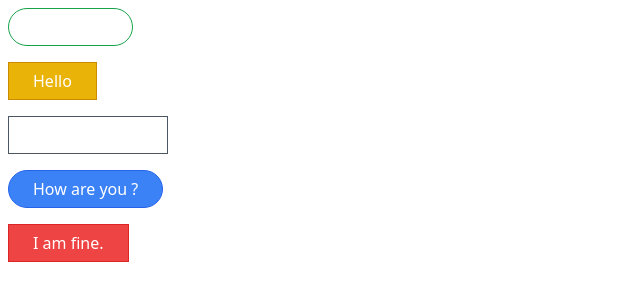
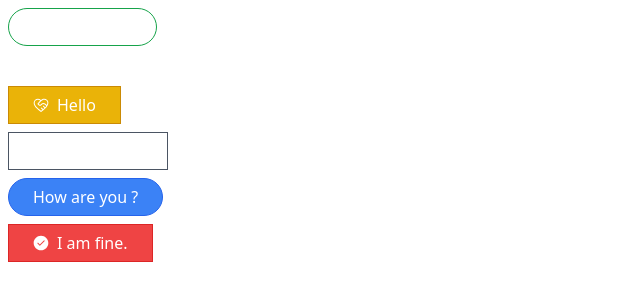
Before and after one commit to jayanshukikani-1412/Nav-Comps-App, a React (Create React App) app: page / in a window 1280 px wide. Shown: the top 300 px of the page, without its empty margins (0-640 px from the left). Built offline with nearby package versions, Linux system fonts and the light colour scheme.

Commit message:
icon and rest operator is added

```diff
--- a/package.json
+++ b/package.json
@@ -10,6 +10,7 @@
     "prop-types": "^15.8.1",
     "react": "^18.2.0",
     "react-dom": "^18.2.0",
+    "react-icons": "^4.10.1",
     "react-scripts": "5.0.1",
     "web-vitals": "^2.1.4"
   },
--- a/src/App.js
+++ b/src/App.js
@@ -1,22 +1,43 @@
 import React from 'react'
 import Button from './Button';
+import { GoBellFill, GoCodeOfConduct,GoCheckCircleFill } from "react-icons/go";
 const App = () => {
+    const handleClick = () => {
+        console.log("BUTTON IS CLICKED...")
+    }
+    const handleMouseOver = () => {
+        console.log("BUTTON IS HOVER...")
+    }
+
     return (
         <div>
             <div>
-                <Button success rounded outline>Click Here</Button>
+                <Button success rounded outline onClick={handleClick} className="mb-10">
+                    <GoBellFill />
+                    Click Here
+                </Button>
             </div>
             <div>
-                <Button warning>Hello</Button>
+                <Button warning onMouseOver={handleMouseOver}>
+                    <GoCodeOfConduct />
+                    Hello
+                </Button>
             </div>
             <div>
-                <Button secondary outline>Good Morning</Button>
+                <Button secondary outline>
+                    Good Morning
+                </Button>
             </div>
             <div>
-                <Button primary rounded >How are you ?</Button>
+                <Button primary rounded>
+                    How are you ?
+                </Button>
             </div>
             <div>
-                <Button danger >I am fine.</Button>
+                <Button danger>
+                <GoCheckCircleFill />
+                    I am fine.
+                </Button>
             </div>
         </div>
     )
--- a/src/Button.js
+++ b/src/Button.js
@@ -10,9 +10,10 @@ const Button = ({
     warning,
     danger,
     outline,
-    rounded
+    rounded,
+    ...rest
 }) => {
-    const classes = className('px-6 py-1.5 border m-2', {
+    const classes = className(rest.className,'flex items-center px-6 py-1.5 border m-2', {
         'border-blue-600 bg-blue-500 text-white':primary,
         'border-gray-600 bg-gray-500 text-white':secondary,
         'border-green-600 bg-green-500 text-white':success,
@@ -28,7 +29,7 @@ const Button = ({
     })
 
     return (
-        <button className={classes}>{children}</button>
+        <button {...rest} className={classes}>{children}</button>
     )
 }
 
--- a/src/index.css
+++ b/src/index.css
@@ -1,3 +1,7 @@
 @tailwind base;
 @tailwind components;
 @tailwind utilities;
+
+button > svg {
+    margin-right: 8px;
+}
```
Also changed, not shown: 1 other file (tests, documents, lock files or other folders).
